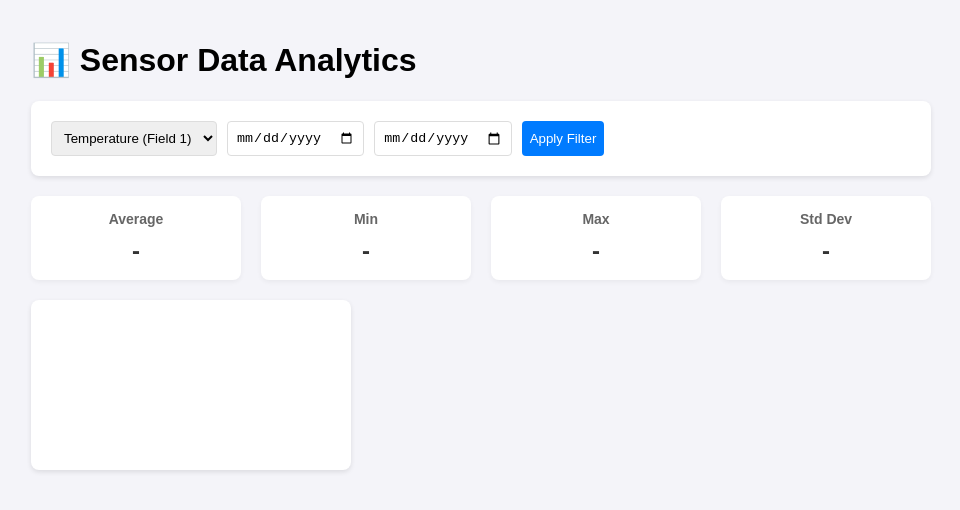
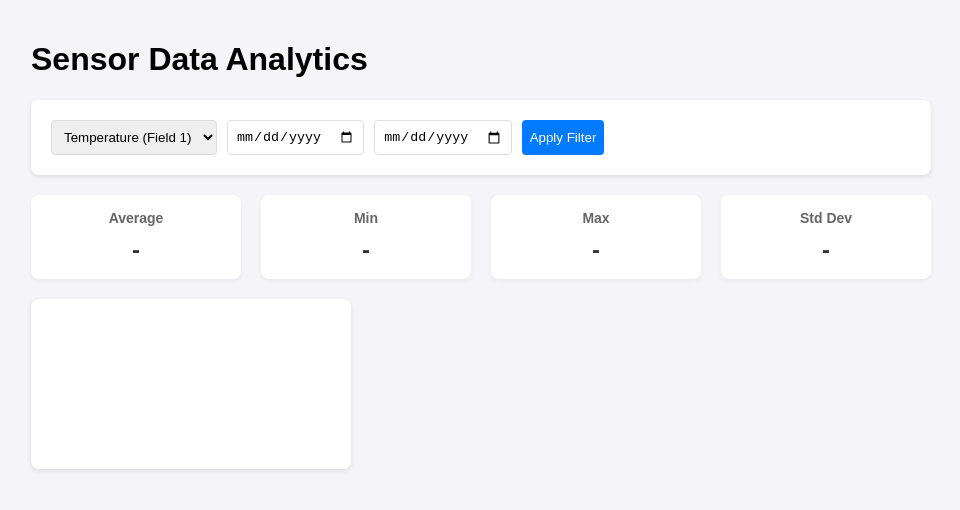
Before and after one commit to Aldik-droid/developingasik, a website: page public/index.html in a window 1280 px wide. Shown: the whole page, without its empty margins (159-1119 px from the left). Drawn offline with nearby package versions, Linux system fonts and the light colour scheme; no server answers.

Commit message:
update
last update done

```diff
--- a/public/index.html
+++ b/public/index.html
@@ -19,7 +19,7 @@
     </style>
 </head>
 <body>
-    <h1>📊 Sensor Data Analytics</h1>
+    <h1>Sensor Data Analytics</h1>
 
     <div class="controls">
         <select id="fieldSelect">
```
